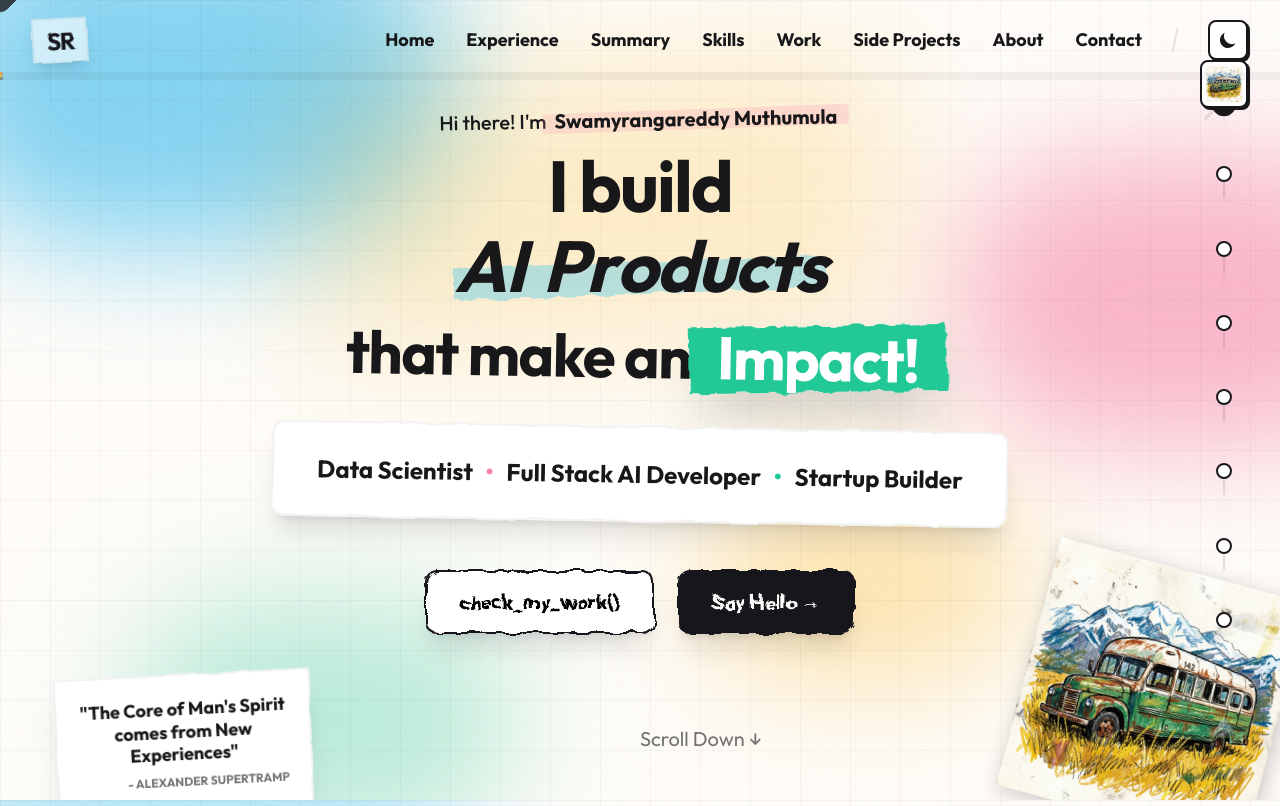
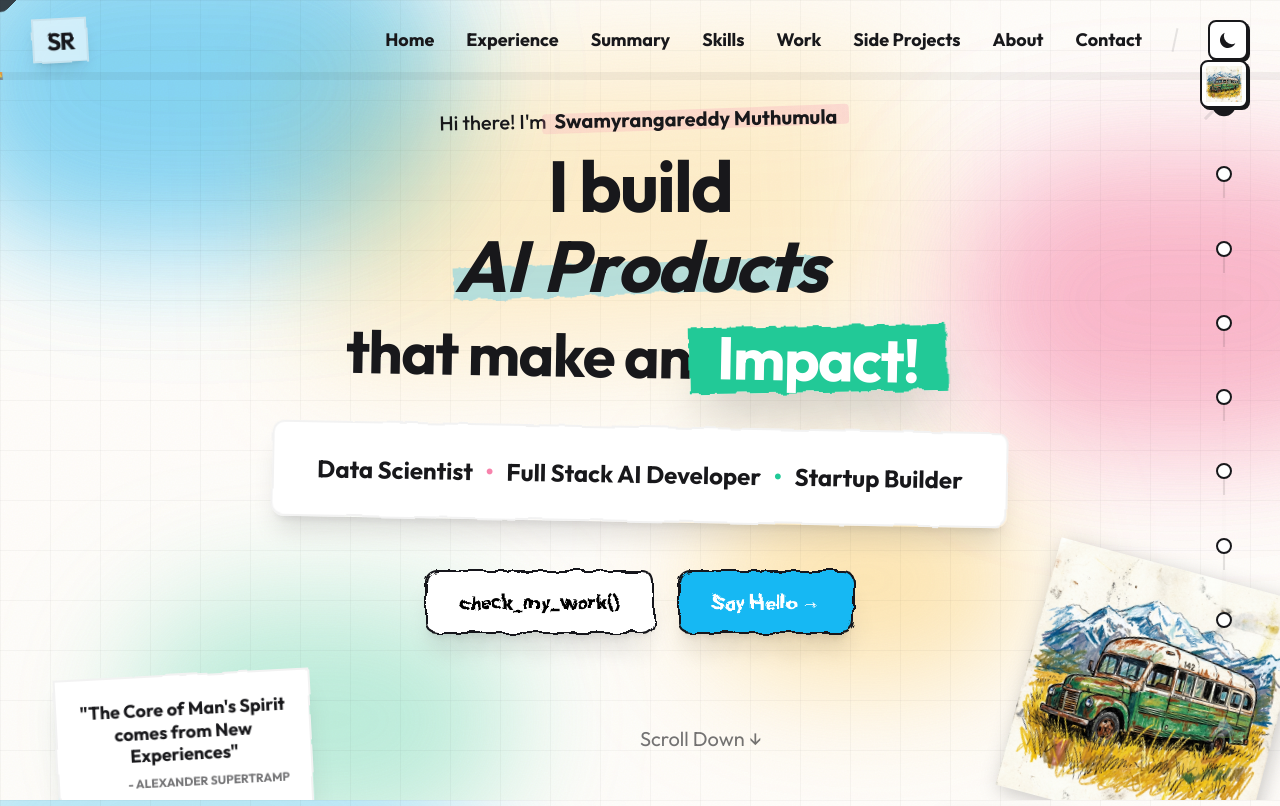
Before and after one commit to swamyrangareddy/portfolio, a React (Vite) app: page / in a window 1280 px wide. Shown: the top 806 px of the page. Built offline with nearby package versions, Linux system fonts and the light colour scheme.

Commit message:
Update button styles in Hero component

```diff
--- a/src/components/Hero.jsx
+++ b/src/components/Hero.jsx
@@ -136,18 +136,18 @@ const Hero = ({ id }) => {
             </p>
         </div>
 
-        <div ref={ctaRef} className="flex flex-col sm:flex-row gap-6 justify-center items-center relative z-20">
+         <div ref={ctaRef} className="flex flex-col sm:flex-row gap-6 justify-center items-center relative z-20">
           <a
             href="#company-projects"
             ref={addToButtonsRef}
-            className="group px-8 py-4 bg-white text-black border-2 border-ink watercolor-border-varied rounded-xl font-black text-xl transition-all shadow-xl hover:scale-105 hover:bg-black hover:text-white"
+            className="group px-8 py-4 bg-white text-black border-2 border-ink watercolor-border-varied rounded-xl font-black text-xl transition-all shadow-xl hover:scale-105 hover:bg-wc-rose hover:text-white"
           >
             check_my_work()
           </a>
           <a
             href="#contact"
             ref={addToButtonsRef}
-            className="group px-8 py-4 bg-ink text-white border-2 border-ink watercolor-border-varied rounded-xl font-black text-xl transition-all shadow-xl hover:scale-105 hover:bg-white hover:text-ink"
+            className="group px-8 py-4 bg-wc-blue text-white border-2 border-ink watercolor-border-varied rounded-xl font-black text-xl transition-all shadow-xl hover:scale-105 hover:bg-white hover:text-ink"
           >
              Say Hello &rarr;
           </a>
```
